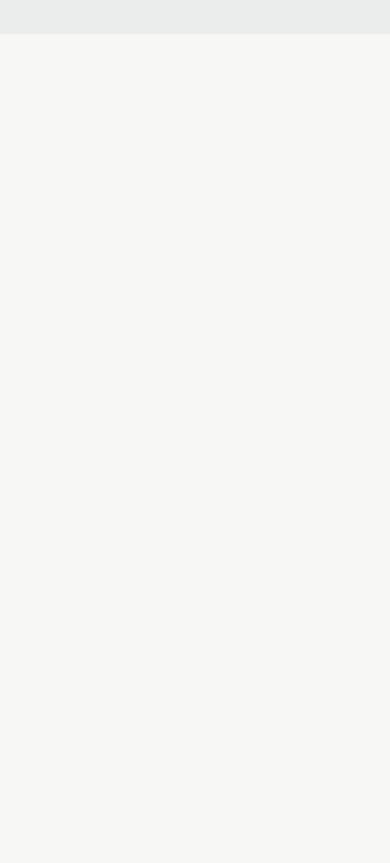
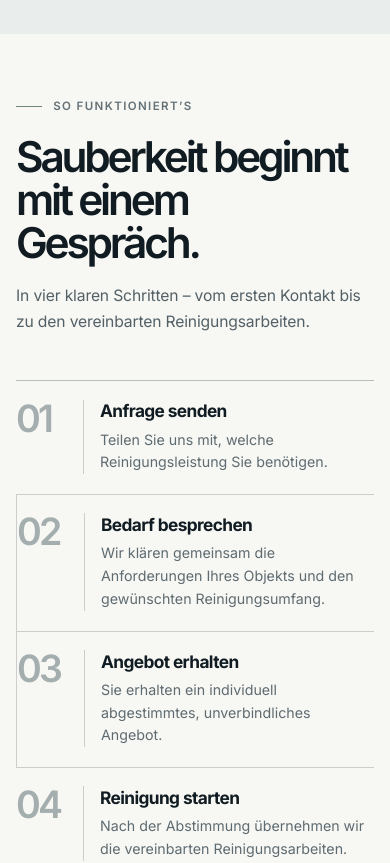
Before and after one commit to veokleo-create07/Top-cleaning-company-web-, a Next.js app: page /de in a window 390 px wide. Shown: the part 7580-8443 px from the top of the page. Before the commit the page ends 7614 px from the top, so only its background shows below. Built offline with nearby package versions, Linux system fonts and the light colour scheme.

Commit message:
Add bilingual how it works section

```diff
--- a/app/globals.css
+++ b/app/globals.css
@@ -193,6 +193,23 @@ h1 span { color: var(--color-slate); }
 .testimonials__cta a:hover { border-color: var(--color-slate); }
 .testimonials__cta a:focus-visible { outline: 2px solid #236174; outline-offset: 4px; }
 
+.process-section { padding-block: clamp(4.5rem, 8vw, 7.5rem); background: var(--color-background); }
+.process-section__header { display: grid; grid-template-columns: minmax(0, 1fr) minmax(18rem, .58fr); column-gap: clamp(2rem, 6vw, 7rem); align-items: end; }
+.process-section__eyebrow { display: flex; align-items: center; gap: .7rem; grid-column: 1 / -1; margin: 0 0 1.5rem; color: #647176; font-size: .72rem; font-weight: 600; letter-spacing: .12em; text-transform: uppercase; }
+.process-section__eyebrow span { width: 26px; height: 1px; background: #71827f; }
+.process-section__header h2 { max-width: 920px; margin: 0; color: var(--color-heading); font-size: clamp(3rem, 5.35vw, 5.25rem); font-weight: 590; letter-spacing: -.075em; line-height: 1.01; }
+.process-section__intro { max-width: 440px; margin: 0 0 .35rem; color: #536167; font-size: clamp(1rem, 1.15vw, 1.1rem); line-height: 1.72; letter-spacing: -.01em; }
+.process-steps { display: grid; grid-template-columns: repeat(4, minmax(0, 1fr)); margin: clamp(3rem, 5.5vw, 5.25rem) 0 0; padding: 0; border-top: 1px solid rgba(20, 45, 53, .28); list-style: none; }
+.process-step { min-width: 0; padding: clamp(1.25rem, 2.2vw, 2rem) clamp(1rem, 2.2vw, 2.1rem) 0; }
+.process-step:first-child { padding-left: 0; }
+.process-step + .process-step { border-left: 1px solid rgba(20, 45, 53, .2); }
+.process-step:last-child { padding-right: 0; }
+.process-step__number { display: block; color: rgba(20, 45, 53, .36); font-size: clamp(2.75rem, 4.4vw, 4.35rem); font-weight: 520; letter-spacing: -.075em; line-height: 1; }
+.process-step__copy { padding-top: clamp(1.5rem, 2.5vw, 2.25rem); }
+.process-step__copy h3 { margin: 0; color: var(--color-heading); font-size: clamp(1.12rem, 1.55vw, 1.42rem); font-weight: 620; letter-spacing: -.035em; line-height: 1.3; }
+.process-step__copy p { max-width: 19rem; margin: .65rem 0 0; color: #5e6b70; font-size: .9rem; line-height: 1.65; }
+.process-section__cta { display: flex; justify-content: flex-start; margin-top: clamp(2.5rem, 4.5vw, 4.25rem); padding-top: 1.25rem; border-top: 1px solid rgba(20, 45, 53, .2); }
+
 @keyframes rise-in { from { opacity: 0; transform: translateY(12px); } to { opacity: 1; transform: translateY(0); } }
 @keyframes reveal-image { from { opacity: 0; transform: translateY(10px); } to { opacity: 1; transform: translateY(0); } }
 
@@ -244,6 +261,23 @@ h1 span { color: var(--color-slate); }
   .services__quote > div > p { margin-top: .5rem; font-size: .9rem; }
   .services__quote .button { justify-self: start; min-height: 52px; }
   .services__contact-placeholder { margin-top: -.5rem; font-size: .65rem; }
+}
+@media (max-width: 760px) {
+  .process-section { padding-block: 4rem; }
+  .process-section__header { grid-template-columns: minmax(0, 1fr); row-gap: 1.15rem; }
+  .process-section__eyebrow { margin-bottom: .1rem; }
+  .process-section__header h2 { font-size: clamp(2.65rem, 10vw, 3.85rem); line-height: 1.02; }
+  .process-section__intro { max-width: 580px; font-size: .98rem; line-height: 1.65; }
+  .process-steps { grid-template-columns: minmax(0, 1fr); margin-top: 2.5rem; }
+  .process-step,
+  .process-step:first-child,
+  .process-step:last-child { display: grid; grid-template-columns: 4.25rem minmax(0, 1fr); gap: .25rem 1rem; padding: 1.15rem 0 1.25rem; border-left: 0; border-bottom: 1px solid rgba(20, 45, 53, .2); }
+  .process-step__number { padding-right: .8rem; border-right: 1px solid rgba(20, 45, 53, .2); font-size: 2.35rem; }
+  .process-step__copy { padding-top: .05rem; }
+  .process-step__copy h3 { font-size: 1.08rem; }
+  .process-step__copy p { max-width: 34rem; margin-top: .35rem; font-size: .89rem; line-height: 1.6; }
+  .process-section__cta { margin-top: 2rem; padding-top: 1rem; }
+  .process-section__cta .button { min-height: 50px; }
 }
 @media (max-width: 760px) {
   .testimonials { padding-block: 4rem; }
--- a/components/HomePage.tsx
+++ b/components/HomePage.tsx
@@ -6,6 +6,7 @@ import { SiteHeader } from "@/components/SiteHeader";
 import { ServicesSection } from "@/components/ServicesSection";
 import { WorkPortfolioSection } from "@/components/WorkPortfolioSection";
 import { CustomerTestimonials } from "@/components/CustomerTestimonials";
+import { HowItWorksSection } from "@/components/HowItWorksSection";
 import { siteCopy, type Locale } from "@/lib/site-copy";
 
 type HomePageProps = { locale: Locale };
@@ -58,6 +59,7 @@ export function HomePage({ locale }: HomePageProps) {
       <ServicesSection locale={locale} />
       <WorkPortfolioSection locale={locale} />
       <CustomerTestimonials locale={locale} />
+      <HowItWorksSection locale={locale} />
     </main>
   );
 }
--- /dev/null
+++ b/components/HowItWorksSection.tsx
@@ -0,0 +1,34 @@
+import { Button } from "@/components/Button";
+import { siteCopy, type Locale } from "@/lib/site-copy";
+
+export function HowItWorksSection({ locale }: { locale: Locale }) {
+  const copy = siteCopy[locale].process;
+
+  return (
+    <section className="process-section" id="ablauf" aria-labelledby="process-heading">
+      <div className="page-shell">
+        <header className="process-section__header">
+          <p className="process-section__eyebrow"><span aria-hidden="true" />{copy.eyebrow}</p>
+          <h2 id="process-heading">{copy.headline}</h2>
+          <p className="process-section__intro">{copy.introduction}</p>
+        </header>
+
+        <ol className="process-steps">
+          {copy.steps.map((step) => (
+            <li className="process-step" key={step.number}>
+              <span className="process-step__number" aria-hidden="true">{step.number}</span>
+              <div className="process-step__copy">
+                <h3>{step.title}</h3>
+                <p>{step.description}</p>
+              </div>
+            </li>
+          ))}
+        </ol>
+
+        <div className="process-section__cta">
+          <Button href="#kontakt">{copy.cta}</Button>
+        </div>
+      </div>
+    </section>
+  );
+}
--- a/lib/site-copy.ts
+++ b/lib/site-copy.ts
@@ -161,6 +161,18 @@ export const siteCopy = {
         },
       ],
     },
+    process: {
+      eyebrow: "How it works",
+      headline: "Cleanliness starts with a conversation.",
+      introduction: "A clear, personal path from your first enquiry to the agreed cleaning work.",
+      cta: "Request a free quote",
+      steps: [
+        { number: "01", title: "Send an enquiry", description: "Tell us what cleaning service you need." },
+        { number: "02", title: "Discuss your needs", description: "Together, we’ll clarify your property’s requirements and the scope of cleaning you need." },
+        { number: "03", title: "Receive a quote", description: "You’ll receive a tailored, no-obligation quote." },
+        { number: "04", title: "Start cleaning", description: "Once everything is agreed, we’ll take care of the cleaning work we’ve discussed." },
+      ],
+    },
   },
   de: {
     metadata: {
@@ -320,5 +332,17 @@ export const siteCopy = {
         },
       ],
     },
+    process: {
+      eyebrow: "So funktioniert’s",
+      headline: "Sauberkeit beginnt mit einem Gespräch.",
+      introduction: "In vier klaren Schritten – vom ersten Kontakt bis zu den vereinbarten Reinigungsarbeiten.",
+      cta: "Kostenloses Angebot anfordern",
+      steps: [
+        { number: "01", title: "Anfrage senden", description: "Teilen Sie uns mit, welche Reinigungsleistung Sie benötigen." },
+        { number: "02", title: "Bedarf besprechen", description: "Wir klären gemeinsam die Anforderungen Ihres Objekts und den gewünschten Reinigungsumfang." },
+        { number: "03", title: "Angebot erhalten", description: "Sie erhalten ein individuell abgestimmtes, unverbindliches Angebot." },
+        { number: "04", title: "Reinigung starten", description: "Nach der Abstimmung übernehmen wir die vereinbarten Reinigungsarbeiten." },
+      ],
+    },
   },
 } satisfies Record<Locale, unknown>;
```
